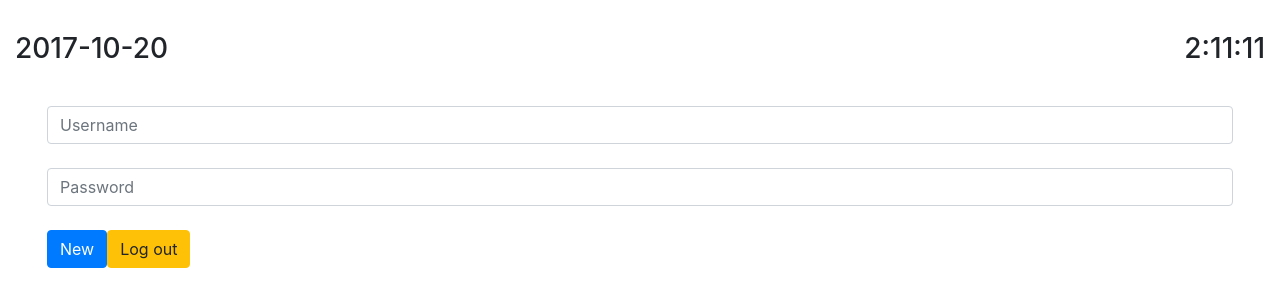
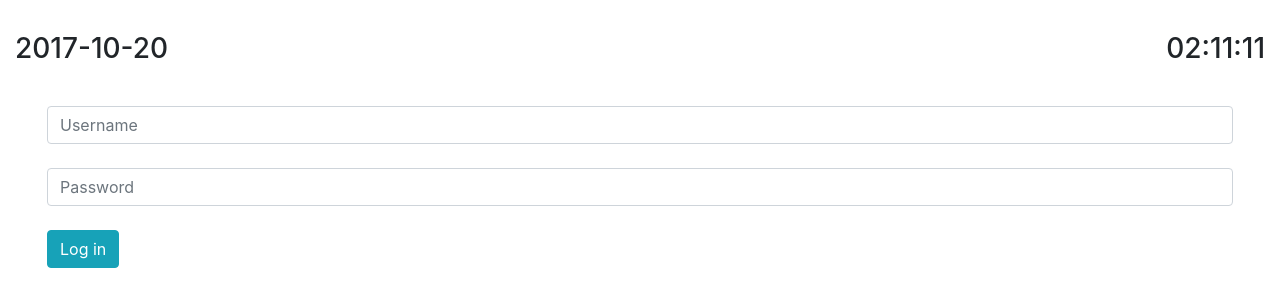
Before and after one commit to angel-araya/today, a Vue app: page /#/ in a window 1280 px wide. Shown: the top 306 px of the page. Built offline with nearby package versions, Linux system fonts and the light colour scheme; what vue-resource would draw is missing.

Commit message:
Rework timers to computed properties

```diff
--- a/src/components/LoginPage.vue
+++ b/src/components/LoginPage.vue
@@ -10,9 +10,7 @@
       </div>
       <br>
       <div class="row">
-        <input v-if="haveToken" @click="newPost()" class="btn btn-primary" type="submit" value="New">
-        <input v-if="!haveToken" @click="login()" type="submit" class="btn btn-info" value="Log in">
-        <input v-else @click="logout()" type="submit" class="btn btn-warning" value="Log out">
+        <input @click="login()" type="submit" class="btn btn-info" value="Log in">
       </div>
     </form>
   </div>
@@ -32,10 +30,11 @@
           user: 'angel',
           password: 'damian'
         }
-        this.$http.post('http://localhost:8999/api/auth', options).then(data => {
+        let url = `${process.env.PROTOCOL}://${process.env.SERVER}:${process.env.PORT}`
+        this.$http.post(`${url}/api/auth`, options).then(data => {
           localStorage.token = data.body.token
           this.haveToken = true
-        }, error => {
+        }).catch(error => {
           console.log(`Error: ${error}`)
         })
       },
--- a/src/components/TimeHeader.vue
+++ b/src/components/TimeHeader.vue
@@ -2,40 +2,43 @@
 <template>
   <div class="row time-header">
     <div class="col">
-      <h3 class="">{{ date }}</h3>
+      <h3 class="">{{ computedDate }}</h3>
     </div>
     <div class="col">
-      <h3 class="right-align">{{ time }}</h3>
+      <h3 class="right-align">{{ computedTime }}</h3>
     </div>
   </div>
 </template>
 
 <script>
+  import { pad } from './../util'
+
   export default {
     name: 'TimeHeader',
     data: function() {
       return {
-        time: "",
-        date: "",
+        now: new Date(Date.now()),
         interval: null
-      }
-    },
-    methods: {
-      updateTime() {
-        let now = new Date(Date.now())
-        this.time = `${now.getHours()}:${now.getMinutes()}:${now.getSeconds()}`
-        this.date = `${now.getFullYear()}-${now.getMonth()+1}-${now.getDate()}`
       }
     },
 
     beforeCreate: function() {
       this.interval = setInterval(function() {
-        this.updateTime()
+        this.now = new Date(Date.now())
       }.bind(this), 10)
     },
 
     beforeDestroy: function() {
       clearInterval(this.interval)
+    },
+    computed: {
+      computedTime: function() {
+        return `${pad(this.now.getHours())}:${pad(this.now.getMinutes())}:${pad(this.now.getSeconds())}`
+      },
+
+      computedDate: function() {
+        return `${pad(this.now.getFullYear())}-${pad(this.now.getMonth()+1)}-${pad(this.now.getDate())}`
+      }
     }
   }
 
```
